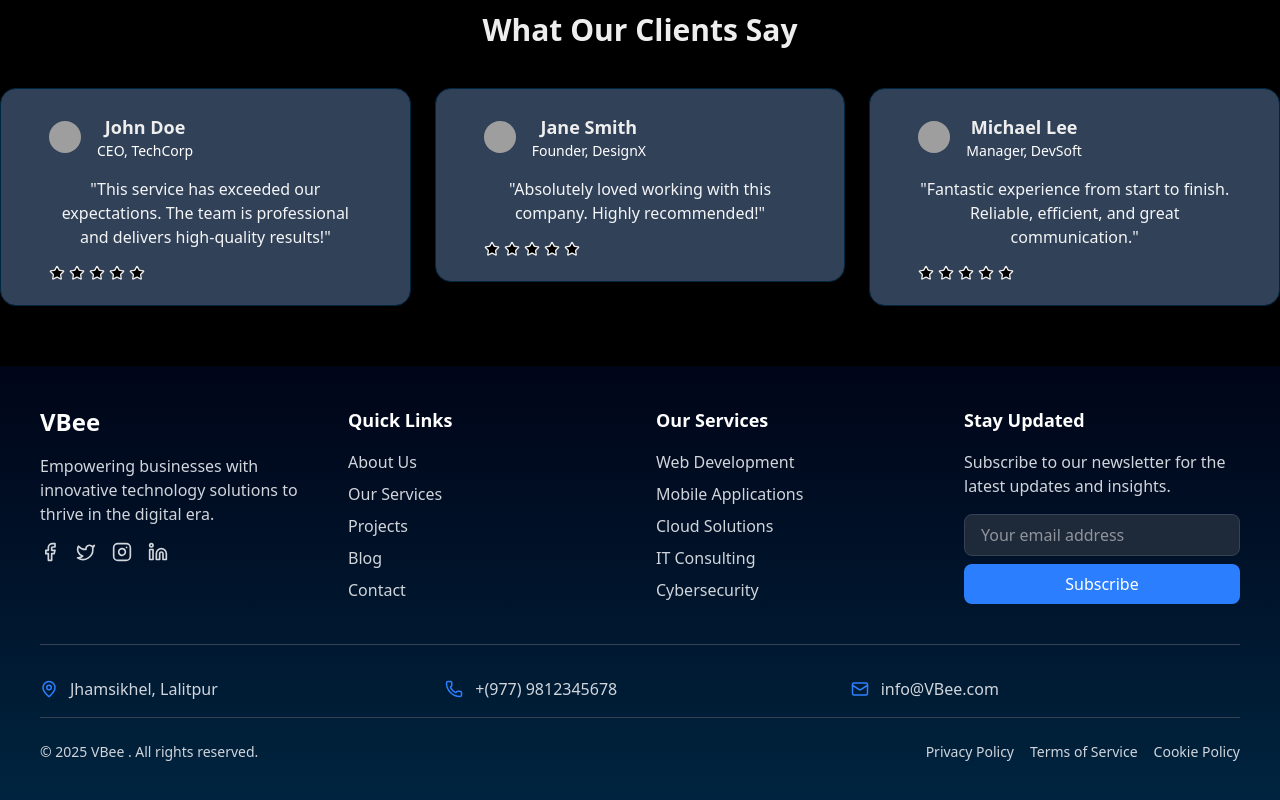
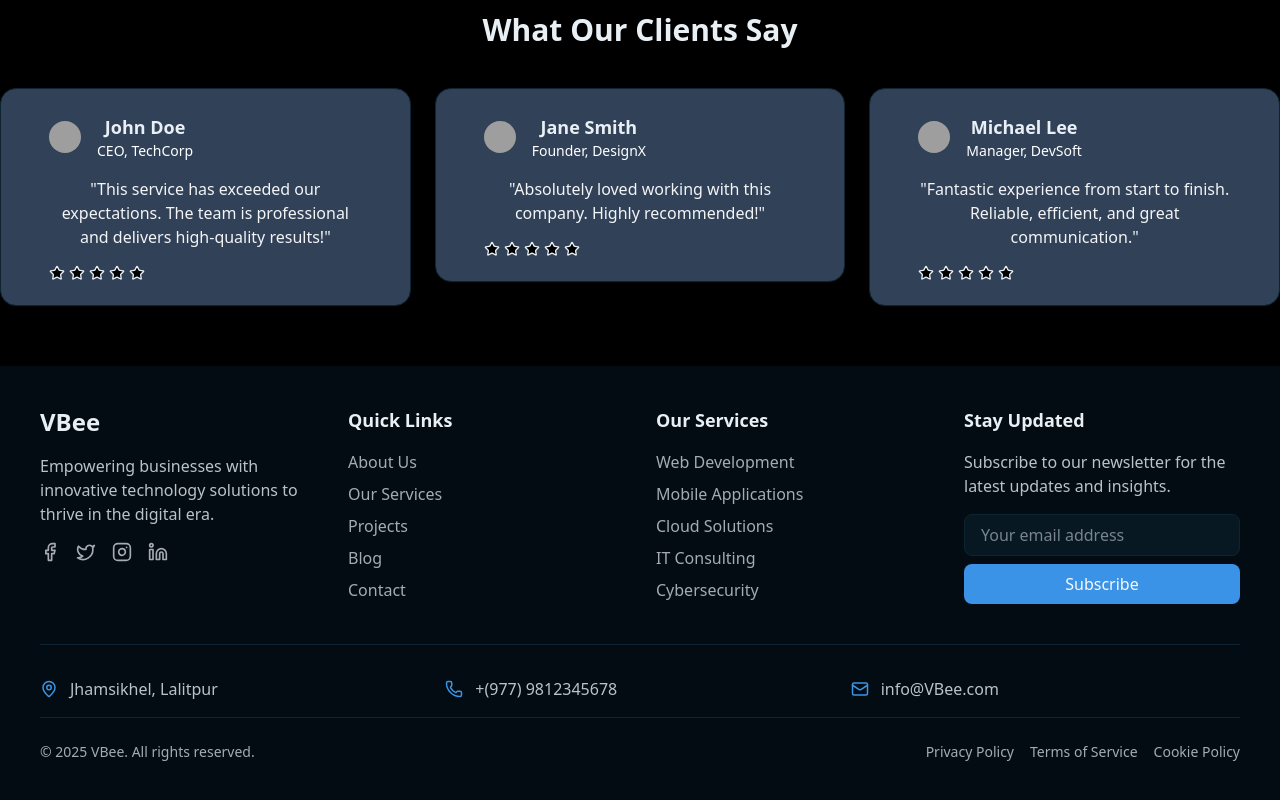
Before and after one commit to cHANGTEEZY/VBee, a React (Vite) app: page / in a window 1280 px wide. Shown: the part 1770-2570 px from the top of the page. Built offline with nearby package versions, Linux system fonts and the light colour scheme; grey boxes are pictures that could not be loaded.

Commit message:
testing color theme

```diff
--- a/package.json
+++ b/package.json
@@ -26,8 +26,7 @@
     "react-dom": "^19.0.0",
     "react-router-dom": "^6.30.0",
     "tailwind-merge": "^3.0.2",
-    "tailwindcss": "^4.0.11",
-    "tailwindcss-animate": "^1.0.7"
+    "tailwindcss": "^4.0.11"
   },
   "devDependencies": {
     "@eslint/js": "^9.21.0",
@@ -39,6 +38,7 @@
     "eslint-plugin-react-hooks": "^5.1.0",
     "eslint-plugin-react-refresh": "^0.4.19",
     "globals": "^15.15.0",
+    "tailwindcss-animate": "^1.0.7",
     "typescript": "~5.7.2",
     "typescript-eslint": "^8.24.1",
     "vite": "^6.2.0"
--- a/src/components/footer/footer.tsx
+++ b/src/components/footer/footer.tsx
@@ -1,6 +1,4 @@
 "use client";
-
-import type React from "react";
 
 import { useState } from "react";
 import {
@@ -23,44 +21,42 @@ const Footer = () => {
   };
 
   return (
-    <footer className="bg-white dark:bg-gradient-to-b from-background to-muted">
+    <footer className="bg-background text-foreground">
       <div className="container mx-auto px-6 py-10 md:px-10">
         {/* Main Footer Content */}
         <div className="grid grid-cols-1 md:grid-cols-2 lg:grid-cols-4 gap-8 mb-10">
           {/* Company Info */}
           <div>
-            <h3 className="text-2xl font-semibold text-gray-900 dark:text-white mb-4">
-              VBee
-            </h3>
-            <p className="text-gray-600 dark:text-gray-300 mb-4">
+            <h3 className="text-2xl font-semibold mb-4">VBee</h3>
+            <p className="text-foreground/80 mb-4">
               Empowering businesses with innovative technology solutions to
               thrive in the digital era.
             </p>
             <div className="flex space-x-4">
               <a
                 href="#"
-                className="text-gray-600 hover:text-blue-500 dark:text-gray-300 dark:hover:text-blue-500"
+                className="text-foreground/70 hover:text-primary transition-colors"
               >
                 <Facebook size={20} />
                 <span className="sr-only">Facebook</span>
               </a>
               <a
                 href="#"
-                className="text-gray-600 hover:text-blue-500 dark:text-gray-300 dark:hover:text-blue-500"
+                className="text-foreground/70 hover:text-primary transition-colors"
               >
                 <Twitter size={20} />
                 <span className="sr-only">Twitter</span>
               </a>
               <a
                 href="#"
-                className="text-gray-600 hover:text-blue-500 dark:text-gray-300 dark:hover:text-blue-500"
+                className="text-foreground/70 hover:text-primary transition-colors"
               >
                 <Instagram size={20} />
-                <span className="sr-only">Instagram</span>
+                <span className="sr-only">Twitter</span>
               </a>
               <a
                 href="#"
-                className="text-gray-600 hover:text-blue-500 dark:text-gray-300 dark:hover:text-blue-500"
+                className="text-foreground/70 hover:text-primary transition-colors"
               >
                 <Linkedin size={20} />
                 <span className="sr-only">LinkedIn</span>
@@ -70,14 +66,12 @@ const Footer = () => {
 
           {/* Quick Links */}
           <div>
-            <h3 className="text-lg font-semibold text-gray-900 dark:text-white mb-4">
-              Quick Links
-            </h3>
+            <h3 className="text-lg font-semibold mb-4">Quick Links</h3>
             <ul className="space-y-2">
               <li>
                 <a
                   href="#"
-                  className="text-gray-600 hover:text-blue-500 dark:text-gray-300 dark:hover:text-blue-500"
+                  className="text-foreground/70 hover:text-primary transition-colors"
                 >
                   About Us
                 </a>
@@ -85,7 +79,7 @@ const Footer = () => {
               <li>
                 <a
                   href="#"
-                  className="text-gray-600 hover:text-blue-500 dark:text-gray-300 dark:hover:text-blue-500"
+                  className="text-foreground/70 hover:text-primary transition-colors"
                 >
                   Our Services
                 </a>
@@ -93,7 +87,7 @@ const Footer = () => {
               <li>
                 <a
                   href="#"
-                  className="text-gray-600 hover:text-blue-500 dark:text-gray-300 dark:hover:text-blue-500"
+                  className="text-foreground/70 hover:text-primary transition-colors"
                 >
                   Projects
                 </a>
@@ -101,7 +95,7 @@ const Footer = () => {
               <li>
                 <a
                   href="#"
-                  className="text-gray-600 hover:text-blue-500 dark:text-gray-300 dark:hover:text-blue-500"
+                  className="text-foreground/70 hover:text-primary transition-colors"
                 >
                   Blog
                 </a>
@@ -109,7 +103,7 @@ const Footer = () => {
               <li>
                 <a
                   href="#"
-                  className="text-gray-600 hover:text-blue-500 dark:text-gray-300 dark:hover:text-blue-500"
+                  className="text-foreground/70 hover:text-primary transition-colors"
                 >
                   Contact
                 </a>
@@ -119,14 +113,12 @@ const Footer = () => {
 
           {/* Services */}
           <div>
-            <h3 className="text-lg font-semibold text-gray-900 dark:text-white mb-4">
-              Our Services
-            </h3>
+            <h3 className="text-lg font-semibold mb-4">Our Services</h3>
             <ul className="space-y-2">
               <li>
                 <a
                   href="#"
-                  className="text-gray-600 hover:text-blue-500 dark:text-gray-300 dark:hover:text-blue-500"
+                  className="text-foreground/70 hover:text-primary transition-colors"
                 >
                   Web Development
                 </a>
@@ -134,7 +126,7 @@ const Footer = () => {
               <li>
                 <a
                   href="#"
-                  className="text-gray-600 hover:text-blue-500 dark:text-gray-300 dark:hover:text-blue-500"
+                  className="text-foreground/70 hover:text-primary transition-colors"
                 >
                   Mobile Applications
                 </a>
@@ -142,7 +134,7 @@ const Footer = () => {
               <li>
                 <a
                   href="#"
-                  className="text-gray-600 hover:text-blue-500 dark:text-gray-300 dark:hover:text-blue-500"
+                  className="text-foreground/70 hover:text-primary transition-colors"
                 >
                   Cloud Solutions
                 </a>
@@ -150,7 +142,7 @@ const Footer = () => {
               <li>
                 <a
                   href="#"
-                  className="text-gray-600 hover:text-blue-500 dark:text-gray-300 dark:hover:text-blue-500"
+                  className="text-foreground/70 hover:text-primary transition-colors"
                 >
                   IT Consulting
                 </a>
@@ -158,7 +150,7 @@ const Footer = () => {
               <li>
                 <a
                   href="#"
-                  className="text-gray-600 hover:text-blue-500 dark:text-gray-300 dark:hover:text-blue-500"
+                  className="text-foreground/70 hover:text-primary transition-colors"
                 >
                   Cybersecurity
                 </a>
@@ -168,10 +160,8 @@ const Footer = () => {
 
           {/* Newsletter */}
           <div>
-            <h3 className="text-lg font-semibold text-gray-900 dark:text-white mb-4">
-              Stay Updated
-            </h3>
-            <p className="text-gray-600 dark:text-gray-300 mb-4">
+            <h3 className="text-lg font-semibold mb-4">Stay Updated</h3>
+            <p className="text-foreground/80 mb-4">
               Subscribe to our newsletter for the latest updates and insights.
             </p>
             <form
@@ -183,12 +173,12 @@ const Footer = () => {
                 value={emailInput}
                 onChange={(e) => setEmailInput(e.target.value)}
                 placeholder="Your email address"
-                className="px-4 py-2 border border-gray-300 dark:border-gray-700 rounded-md focus:outline-none focus:ring-2 focus:ring-blue-500 bg-white dark:bg-gray-800 text-gray-900 dark:text-white"
+                className="px-4 py-2 border border-border rounded-md focus:outline-none focus:ring-2 focus:ring-ring bg-input text-foreground"
                 required
               />
               <button
                 type="submit"
-                className="px-4 py-2 bg-blue-500 text-white rounded-md hover:bg-blue-600 transition-colors duration-300"
+                className="px-4 py-2 bg-primary text-primary-foreground rounded-md hover:bg-primary/90 transition-colors duration-300"
               >
                 Subscribe
               </button>
@@ -197,50 +187,44 @@ const Footer = () => {
         </div>
 
         {/* Contact Info */}
-        <div className="border-t border-gray-200 dark:border-gray-700 pt-8 pb-4">
+        <div className="border-t border-border pt-8 pb-4">
           <div className="grid grid-cols-1 md:grid-cols-3 gap-4">
             <div className="flex items-center space-x-3">
-              <MapPin className="text-blue-500" size={18} />
-              <span className="text-gray-600 dark:text-gray-300">
-                Jhamsikhel, Lalitpur
-              </span>
+              <MapPin className="text-primary" size={18} />
+              <span className="text-foreground/80">Jhamsikhel, Lalitpur</span>
             </div>
             <div className="flex items-center space-x-3">
-              <Phone className="text-blue-500" size={18} />
-              <span className="text-gray-600 dark:text-gray-300">
-                +(977) 9812345678
-              </span>
+              <Phone className="text-primary" size={18} />
+              <span className="text-foreground/80">+(977) 9812345678</span>
             </div>
             <div className="flex items-center space-x-3">
-              <Mail className="text-blue-500" size={18} />
-              <span className="text-gray-600 dark:text-gray-300">
-                info@VBee.com
-              </span>
+              <Mail className="text-primary" size={18} />
+              <span className="text-foreground/80">info@VBee.com</span>
             </div>
           </div>
         </div>
 
         {/* Copyright */}
-        <div className="border-t border-gray-200 dark:border-gray-700 pt-6 flex flex-col md:flex-row justify-between items-center">
-          <p className="text-gray-600 dark:text-gray-300 text-sm">
-            © {new Date().getFullYear()} VBee . All rights reserved.
+        <div className="border-t border-border pt-6 flex flex-col md:flex-row justify-between items-center">
+          <p className="text-foreground/70 text-sm">
+            © {new Date().getFullYear()} VBee. All rights reserved.
           </p>
           <div className="flex space-x-4 mt-4 md:mt-0">
             <a
               href="#"
-              className="text-gray-600 hover:text-blue-500 dark:text-gray-300 dark:hover:text-blue-500 text-sm"
+              className="text-foreground/70 hover:text-primary transition-colors text-sm"
             >
               Privacy Policy
             </a>
             <a
               href="#"
-              className="text-gray-600 hover:text-blue-500 dark:text-gray-300 dark:hover:text-blue-500 text-sm"
+              className="text-foreground/70 hover:text-primary transition-colors text-sm"
             >
               Terms of Service
             </a>
             <a
               href="#"
-              className="text-gray-600 hover:text-blue-500 dark:text-gray-300 dark:hover:text-blue-500 text-sm"
+              className="text-foreground/70 hover:text-primary transition-colors text-sm"
             >
               Cookie Policy
             </a>
--- a/src/components/header/header.tsx
+++ b/src/components/header/header.tsx
@@ -46,7 +46,9 @@ const Header = () => {
   }, [location]);
 
   return (
-    <header className={`sticky top-0 z-20 bg-slate-50 dark:bg-black `}>
+    <header
+      className={`sticky top-0 z-20 bg-[rgb(250,250,250)] dark:bg-black `}
+    >
       <nav className="flex items-center justify-between px-6 py-4 md:px-10 relative">
         <Link to={"/"}>
           <span className="text-3xl md:text-5xl font-semibold text-gray-900 dark:text-white">
@@ -106,7 +108,7 @@ const Header = () => {
         </ul>
 
         {isOpen && (
-          <ul className="md:hidden flex flex-col items-center absolute top-full left-0 w-full bg-white dark:bg-black py-4 px-6 space-y-2 shadow-md z-10">
+          <ul className="md:hidden flex flex-col items-center absolute top-full left-0 w-full bg-[rgb(250,250,250)] dark:bg-black py-4 px-6 space-y-2 shadow-md z-10">
             <li>
               <Button variant="ghost" className="hover:cursor-pointer">
                 <Link to={"/about-us"}>About Us</Link>
--- a/src/index.css
+++ b/src/index.css
@@ -5,74 +5,55 @@
 @custom-variant dark (&:is(.dark *));
 
 :root {
-  --background: oklch(1 0 0);
-  --foreground: oklch(0.145 0 0);
-  --card: oklch(1 0 0);
-  --card-foreground: oklch(0.145 0 0);
-  --popover: oklch(1 0 0);
-  --popover-foreground: oklch(0.145 0 0);
-  --primary: oklch(0.205 0 0);
-  --primary-foreground: oklch(0.985 0 0);
-  --secondary: oklch(0.97 0 0);
-  --secondary-foreground: oklch(0.205 0 0);
-  --muted: oklch(0.97 0 0);
-  --muted-foreground: oklch(0.556 0 0);
-  --accent: oklch(0.97 0 0);
-  --accent-foreground: oklch(0.205 0 0);
-  --destructive: oklch(0.577 0.245 27.325);
-  --destructive-foreground: oklch(0.577 0.245 27.325);
-  --border: oklch(0.922 0 0);
-  --input: oklch(0.922 0 0);
-  --ring: oklch(0.708 0 0);
-  --chart-1: oklch(0.646 0.222 41.116);
-  --chart-2: oklch(0.6 0.118 184.704);
-  --chart-3: oklch(0.398 0.07 227.392);
-  --chart-4: oklch(0.828 0.189 84.429);
-  --chart-5: oklch(0.769 0.188 70.08);
+  /* Light Mode - Soft Lavender & Sage */
+  --background: rgb(252, 252, 255);
+  --foreground: rgb(50, 45, 65);
+  --card: rgb(246, 246, 252);
+  --card-foreground: rgb(45, 40, 60);
+  --primary: rgb(130, 110, 180);
+  --primary-foreground: rgb(250, 250, 255);
+  --secondary: rgb(180, 210, 170);
+  --secondary-foreground: rgb(45, 60, 40);
+  --accent: rgb(220, 215, 235);
+  --muted: rgb(240, 240, 245);
+  --border: rgb(225, 225, 235);
+  --input: rgb(240, 240, 250);
+  --ring: rgb(150, 130, 200);
   --radius: 0.625rem;
-  --sidebar: oklch(0.985 0 0);
-  --sidebar-foreground: oklch(0.145 0 0);
-  --sidebar-primary: oklch(0.205 0 0);
-  --sidebar-primary-foreground: oklch(0.985 0 0);
-  --sidebar-accent: oklch(0.97 0 0);
-  --sidebar-accent-foreground: oklch(0.205 0 0);
-  --sidebar-border: oklch(0.922 0 0);
-  --sidebar-ring: oklch(0.708 0 0);
+  --sidebar: rgb(252, 252, 255);
+  --sidebar-foreground: rgb(50, 45, 65);
+  --sidebar-primary: rgb(130, 110, 180);
+  --sidebar-primary-foreground: rgb(250, 250, 255);
+  --sidebar-accent: rgb(180, 210, 170);
+  --sidebar-accent-foreground: rgb(45, 60, 40);
+  --sidebar-border: rgb(225, 225, 235);
+  --sidebar-ring: rgb(150, 130, 200);
 }
 
 .dark {
-  --background: oklch(0.12 0.05 250); /* Deep navy */
-  --foreground: oklch(0.95 0 250); /* Near white */
-  --card: oklch(0.15 0.06 250); /* Slightly lighter navy */
-  --card-foreground: oklch(0.95 0 250);
-  --popover: oklch(0.15 0.06 250);
-  --popover-foreground: oklch(0.95 0 250);
-  --primary: oklch(0.85 0.18 260); /* Soft electric blue */
-  --primary-foreground: oklch(0.15 0.05 250);
-  --secondary: oklch(0.25 0.07 240); /* Muted blue */
-  --secondary-foreground: oklch(0.95 0 250);
-  --muted: oklch(0.25 0.07 240);
-  --muted-foreground: oklch(0.65 0.05 250); /* Dim cyan */
-  --accent: oklch(0.35 0.15 260); /* Vibrant blue */
-  --accent-foreground: oklch(0.95 0 250);
-  --destructive: oklch(0.45 0.18 20); /* Reddish for danger */
-  --destructive-foreground: oklch(0.85 0.3 15);
-  --border: oklch(0.25 0.07 240);
-  --input: oklch(0.2 0.06 245);
-  --ring: oklch(0.55 0.2 250); /* Glowing neon blue */
-  --chart-1: oklch(0.6 0.25 250);
-  --chart-2: oklch(0.7 0.2 200);
-  --chart-3: oklch(0.8 0.18 160);
-  --chart-4: oklch(0.65 0.22 280);
-  --chart-5: oklch(0.7 0.2 220);
-  --sidebar: oklch(0.15 0.06 250);
-  --sidebar-foreground: oklch(0.95 0 250);
-  --sidebar-primary: oklch(0.6 0.25 250);
-  --sidebar-primary-foreground: oklch(0.95 0 250);
-  --sidebar-accent: oklch(0.3 0.1 260);
-  --sidebar-accent-foreground: oklch(0.95 0 250);
-  --sidebar-border: oklch(0.25 0.07 240);
-  --sidebar-ring: oklch(0.55 0.2 250);
+  /* Dark Mode - Deep Blue & Teal */
+  --background: oklch(0.15 0.02 240);
+  --foreground: oklch(0.95 0.01 240);
+  --card: oklch(0.18 0.03 240);
+  --card-foreground: oklch(0.95 0.01 240);
+  --primary: oklch(0.65 0.15 250);
+  --primary-foreground: oklch(0.98 0 240);
+  --secondary: oklch(0.6 0.1 180);
+  --secondary-foreground: oklch(0.98 0 240);
+  --accent: oklch(0.25 0.05 240);
+  --muted: oklch(0.25 0.03 240);
+  --border: oklch(0.25 0.04 240);
+  --input: oklch(0.2 0.03 240);
+  --ring: oklch(0.55 0.15 250);
+  --radius: 0.625rem;
+  --sidebar: oklch(0.15 0.02 240);
+  --sidebar-foreground: oklch(0.95 0.01 240);
+  --sidebar-primary: oklch(0.65 0.15 250);
+  --sidebar-primary-foreground: oklch(0.98 0 240);
+  --sidebar-accent: oklch(0.6 0.1 180);
+  --sidebar-accent-foreground: oklch(0.98 0 240);
+  --sidebar-border: oklch(0.25 0.04 240);
+  --sidebar-ring: oklch(0.55 0.15 250);
 }
 
 @theme inline {
```
Also changed, not shown: 1 other file (tests, documents, lock files or other folders).
